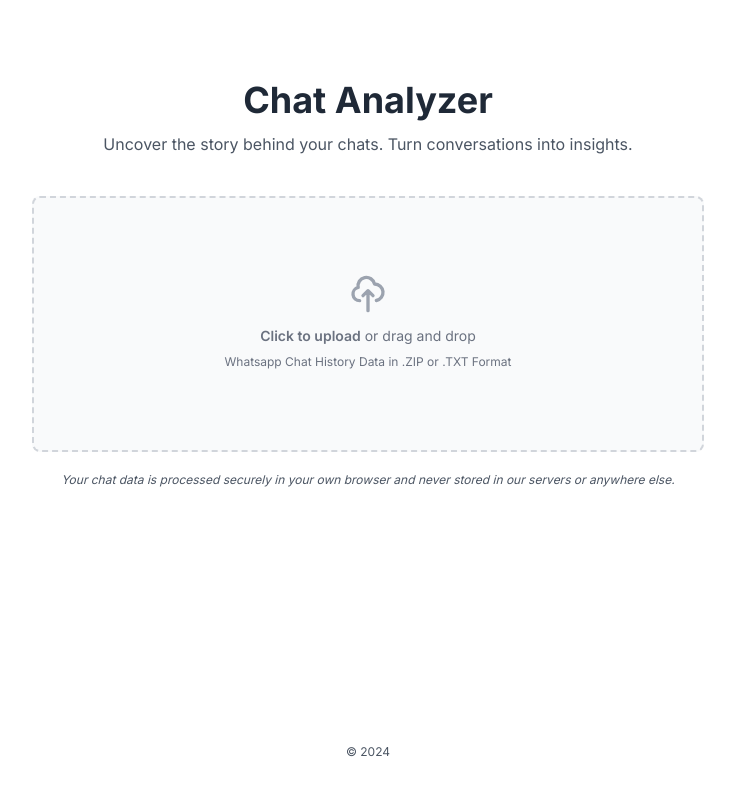
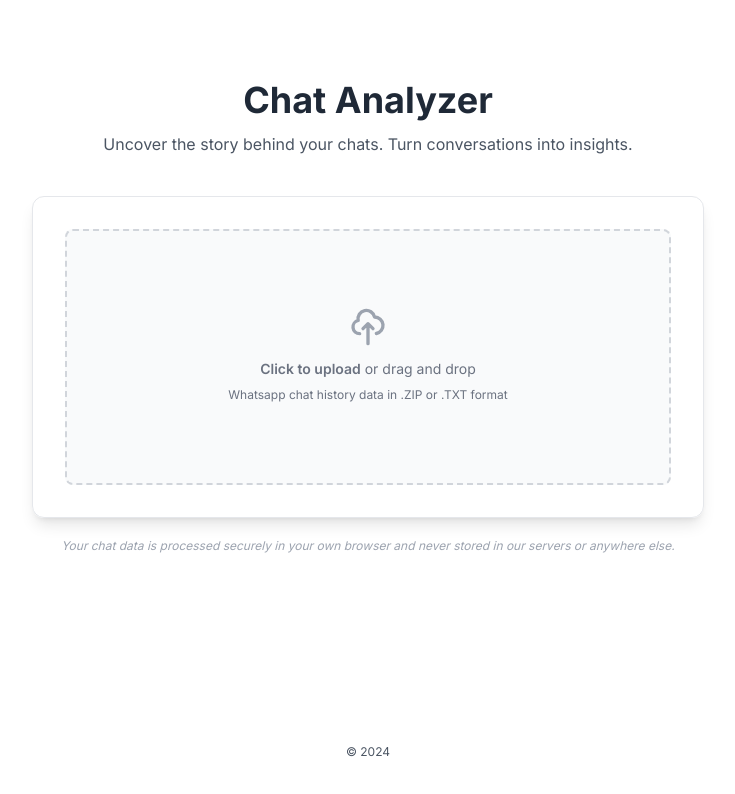
Before and after one commit to dzakyputra/whatsapp-analyzer, a Next.js app: page / in a window 1280 px wide. Shown: the top 794 px of the page, without its empty margins (272-1007 px from the left). Built offline with nearby package versions, Linux system fonts and the light colour scheme.

Commit message:
restyling

```diff
--- a/src/app/page.tsx
+++ b/src/app/page.tsx
@@ -521,20 +521,20 @@ export default function Home() {
     </div>
 
     {/* Upload Box */}
-    <div className="mt-10 max-w-3xl w-full mx-auto px-4 sm:px-6 lg:px-8">
-        <div className="max-w-2xl mx-auto">
+    <div className="mt-10 max-w-3xl w-full mx-auto">
+        <div className="max-w-2xl mx-auto p-8 rounded-xl shadow shadow-lg border">
           <div className="flex items-center justify-center w-full">
             <label htmlFor="dropzone-file" className="flex flex-col items-center justify-center w-full h-64 border-2 border-gray-300 border-dashed rounded-lg cursor-pointer bg-gray-50 hover:bg-gray-100">
               <div className="flex flex-col items-center justify-center pt-5 pb-6">
                 <svg className="w-10 h-10 mb-3 text-gray-400" fill="none" stroke="currentColor" viewBox="0 0 24 24" xmlns="http://www.w3.org/2000/svg"><path strokeLinecap="round" strokeLinejoin="round" strokeWidth="2" d="M7 16a4 4 0 01-.88-7.903A5 5 0 1115.9 6L16 6a5 5 0 011 9.9M15 13l-3-3m0 0l-3 3m3-3v12"></path></svg>
                 <p className="mb-2 text-sm text-gray-500 text-center"><span className="font-semibold">Click to upload</span> or drag and drop</p>
-                <p className="text-xs text-gray-500 text-center">Whatsapp Chat History Data in .ZIP or .TXT Format</p>
+                <p className="text-xs text-gray-500 text-center">Whatsapp chat history data in .ZIP or .TXT format</p>
               </div>
               <input id="dropzone-file" type="file" className="hidden" onChange={handleFileChange} accept=".zip,.txt"/>
             </label>
           </div>
         </div>
-        <p className="mt-5 text-gray-600 text-xs italic text-center">
+        <p className="mt-5 text-gray-400 text-xs italic text-center">
           Your chat data is processed securely in your own browser and never stored in our servers or anywhere else.
         </p>
     </div>
@@ -551,17 +551,24 @@ export default function Home() {
           )}
 
           {(stats && chartData) && (
+
             <div className="py-8 text-base leading-6 space-y-4 text-gray-700 sm:text-lg sm:leading-7">
+
+            <div className="relative flex py-5 items-center">
+                <div className="flex-grow border-t border-gray-200"></div>
+                <span className="flex-shrink mx-4 text-gray-400">Chat Statistics</span>
+                <div className="flex-grow border-t border-gray-200"></div>
+            </div>
 
             <div className="stats shadow flex max-w-full">
               <div className="stat place-items-center">
                 <div className="stat-title">Total Chats</div>
-                <div className="stat-value">{formatNumber(stats.totalChats)}</div>
+                <div className="stat-value text-gray-600">{formatNumber(stats.totalChats)}</div>
               </div>
 
               <div className="stat place-items-center">
                 <div className="stat-title">Total Words</div>
-                <div className="stat-value">{formatNumber(stats.totalWords)}</div>
+                <div className="stat-value text-gray-600">{formatNumber(stats.totalWords)}</div>
               </div>
             </div>
 
```
